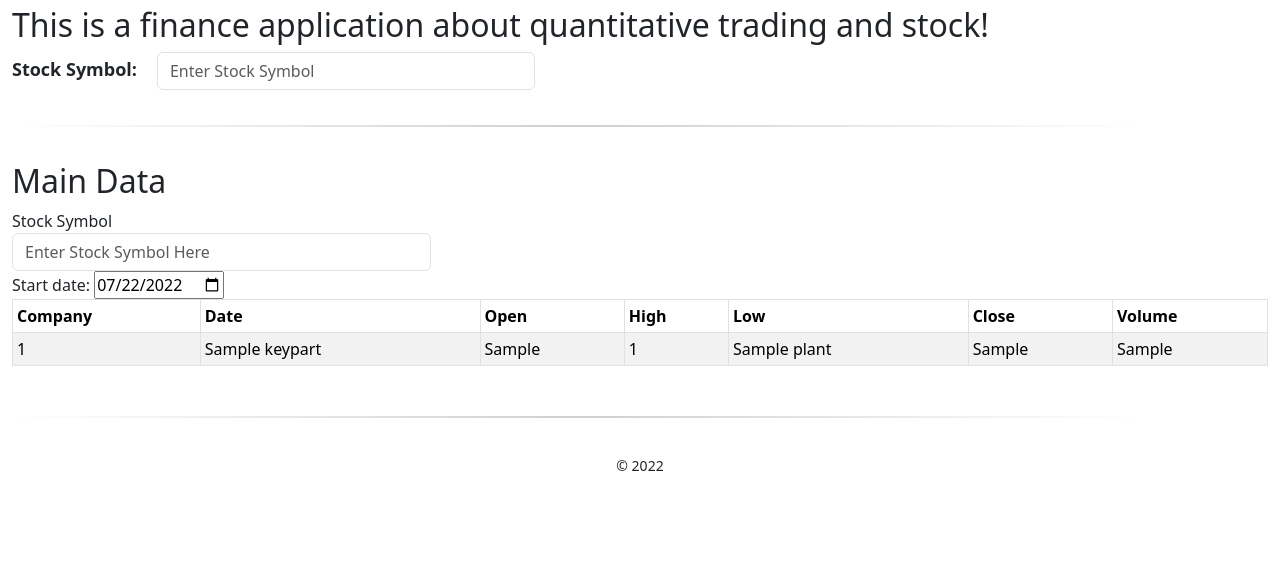
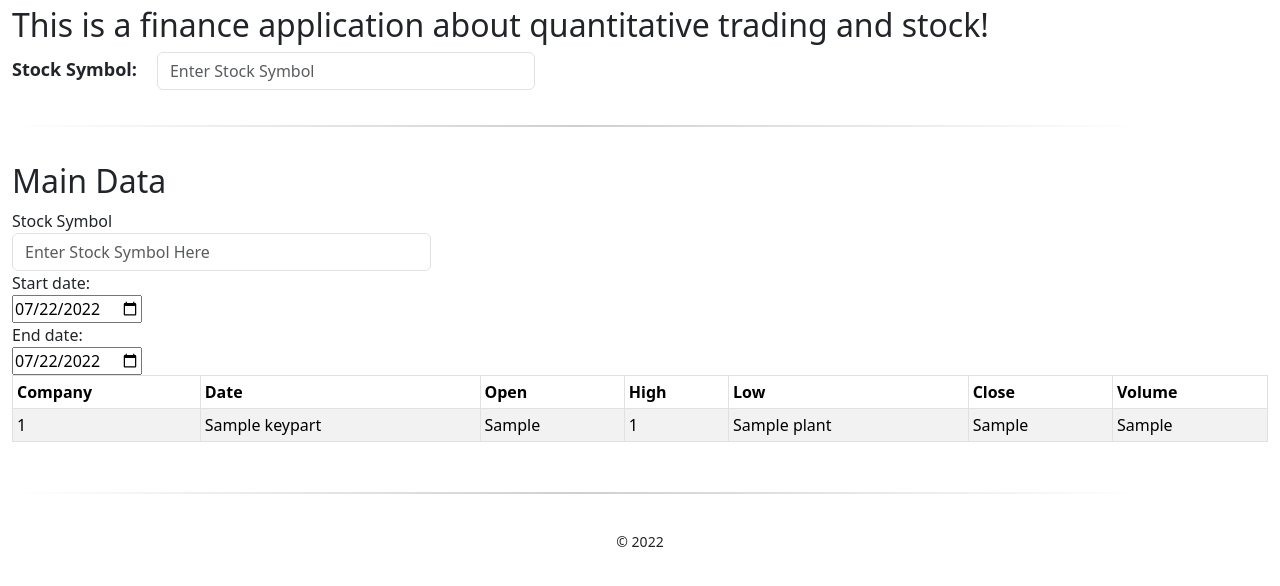
Before and after one commit to quananhle/Quantitative-Finance-Stock-Prediction-with-Django-framework, a Django app: template stock/templates/stock.html in a window 1280 px wide. Shown: the part 50-636 px from the top of the page. Run offline with Django 4.2, Linux system fonts and the light colour scheme; the template is opened without the code that fills it: most values are stand-ins (such as "Sample title", 1, 10 or a date in 2020); parts of the project's set-up code (start-up, migrations or seed data) failed here and were passed over; some libraries are stand-ins or nearby versions.

Commit message:
Date range

```diff
--- a/stock/templates/stock.html
+++ b/stock/templates/stock.html
@@ -69,11 +69,14 @@
                         <label for="inputMaskRule">Stock Symbol</label>
                         <input type="text" style="color: #000000;" class="form-control" id="inputMaskRule" placeholder="Enter Stock Symbol Here">
                     </div>
-                    <div class="form-group col-md-4">
+                    <div class="form-group col-md-1">
                         <label for="start">Start date:</label>
                         <input type="date" id="start" name="trip-start" value="2022-07-22" min="2018-01-01" max="2022-12-31">
                     </div>
-
+                    <div class="form-group col-md-1">
+                        <label for="start">End date:</label>
+                        <input type="date" id="start" name="trip-start" value="2022-07-22" min="2018-01-01" max="2022-12-31">
+                    </div>
                 </div>
                 <table class="table table-hover tbl-font table-striped table-bordered table-sm align-act-buttons" id="form-tracking-master-table">
                     <thead>
```
